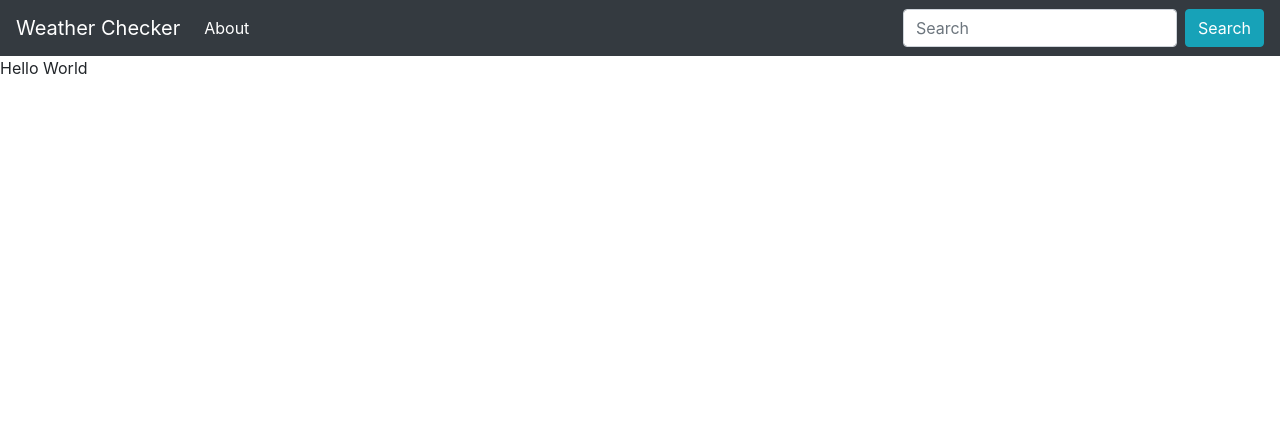
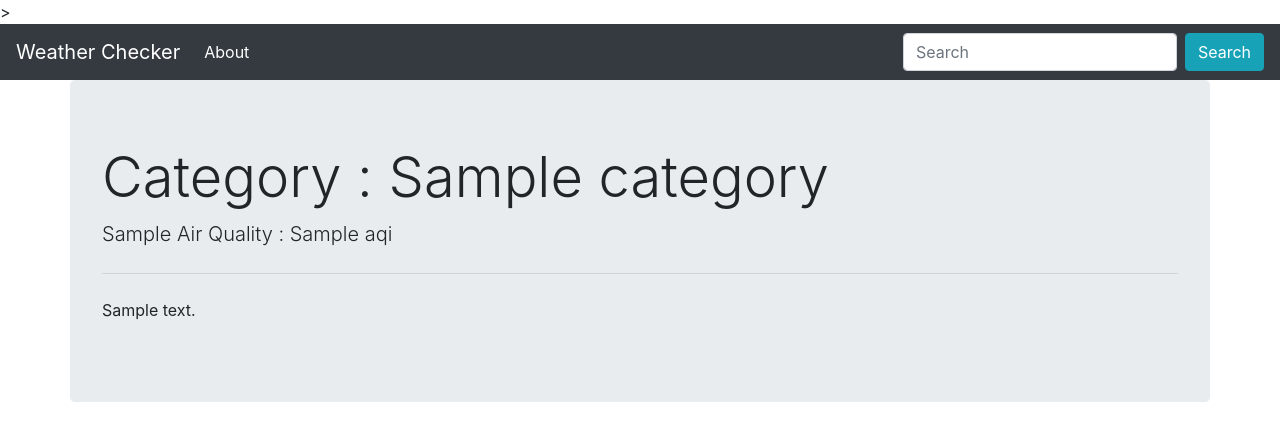
Before and after one commit to sukanta-nandi/Django_Weather_Checker, a Django app: template lookup/templates/home.html in a window 1280 px wide. Shown: the top 441 px of the page. Run offline with Django 3.2, Linux system fonts and the light colour scheme; the template is opened without the code that fills it: most values are stand-ins (such as "Sample title", 1, 10 or a date in 2020); some libraries are stand-ins or nearby versions.

Commit message:
Working Air Quality  Basic Info

```diff
--- a/lookup/templates/base.html
+++ b/lookup/templates/base.html
@@ -9,6 +9,15 @@
     <link rel="stylesheet" href="https://stackpath.bootstrapcdn.com/bootstrap/4.4.1/css/bootstrap.min.css" integrity="sha384-Vkoo8x4CGsO3+Hhxv8T/Q5PaXtkKtu6ug5TOeNV6gBiFeWPGFN9MuhOf23Q9Ifjh" crossorigin="anonymous">
 
     <title>Hello, world!</title>
+
+    <style type="text/css">
+    	.good{
+    		background-color: green;
+    		height: 150;
+    		width: 50;
+    	}
+    </style>>
+
   </head>
   <body>
 
--- a/lookup/templates/home.html
+++ b/lookup/templates/home.html
@@ -2,6 +2,20 @@
 
 {% block content %}
 
-Hello World
+	<div class="container jumbotron">
+		{% if api %}
+			{% if api == 'Error...' %}
+				<p class="lead">Oops! There was an error. Please try again.</p>
+			{% else %}
+			  <h1 class="display-4">Category : {{ api.0.Category.Name }}</h1>
+			  <div  class="rounded-pill good"></div>
+			  <p class="lead">{{ api.0.ReportingArea }} Air Quality : {{ api.0.AQI }}</p>
+			  <hr class="my-4">
+			  <p>{{ qualitydesc }}</p>
+
+			{% endif %}
+
+		{% endif %}
+	</div>
 
 {% endblock %}
```
Also changed, not shown: lookup/views.py (+30 -1 lines).
